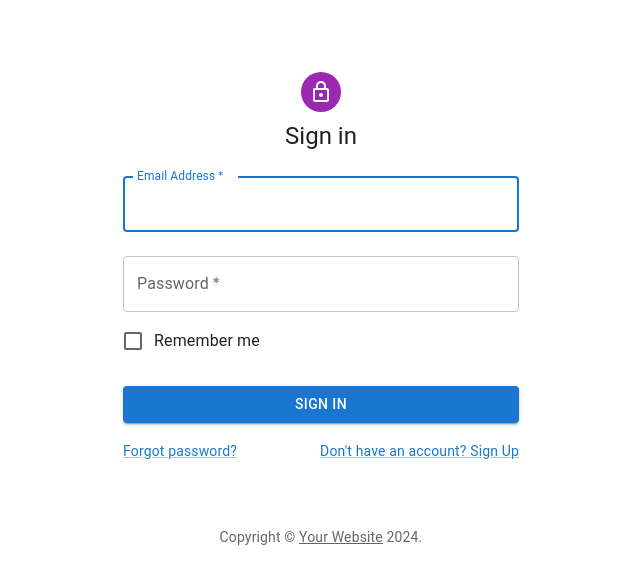
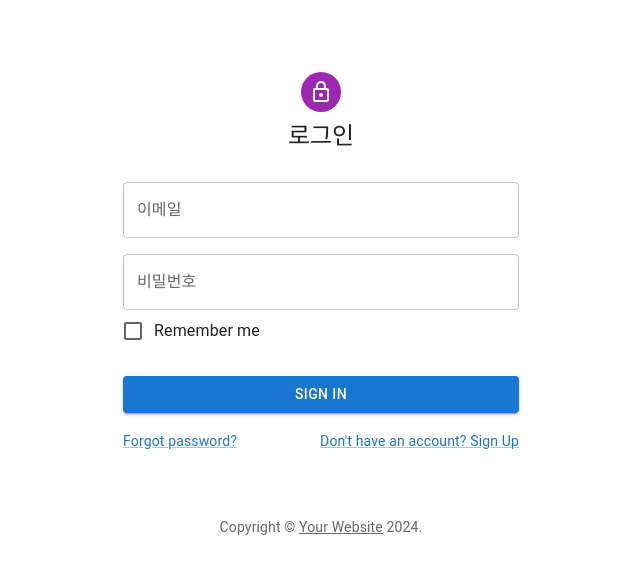
Before and after one commit to JH-PARK97/board-client, a React (Create React App) app: page /signin in a window 1280 px wide. Shown: the top 584 px of the page, without its empty margins (319-959 px from the left). Built offline with nearby package versions, Linux system fonts and the light colour scheme.

Commit message:
폴더 구조 변경 및 로그인 페이지, 로그인 동작 추가 중

```diff
--- a/src/api/auth/login.api.ts
+++ b/src/api/auth/login.api.ts
@@ -0,0 +1,10 @@
+import axios from 'axios';
+
+export default async function loginAPI(body: any) {
+    const { email, password } = body;
+    console.log('body : ',body);
+    await axios.post('http://localhost:8080/api/v1/post/login', {
+        email,
+        password,
+    });
+}
--- a/src/api/auth/login.validate.ts
+++ b/src/api/auth/login.validate.ts
@@ -1,26 +1,10 @@
-// import { z } from 'zod';
+import { z } from 'zod';
 
-// export const schema = z
-//     .object({
-//         email: z.string().email('이메일 양식이 올바르지 않습니다.'),
-//         password: z.string().regex(/^(?=.*\d)(?=.*[a-z])[a-z0-9]{8,20}$/, {
-//             message: '영문+숫자를 조합하여 8~20자 내외로 입력해 주세요.',
-//         }),
-//         passwordConfirm: z.string(),
-//         age: z
-//             .string()
-//             .min(1, '나이를 선택해 주세요.')
-//             .regex(/^[0-9]+$/, '숫자만 입력 가능합니다.'),
-//         gender: z.string().min(1, '성별을 선택해 주세요.'),
-//         phoneNumber: z.string().min(1, '전화번호를 입력해 주세요'),
-//     })
-//     .superRefine(({ password, passwordConfirm }, ctx) => {
-//         if (password !== passwordConfirm) {
-//             ctx.addIssue({
-//                 code: 'custom',
-//                 message: '비밀번호 확인이 일치하지 않습니다.',
-//                 path: ['passwordConfirm'],
-//             });
-//         }
-//     });
-// export type SignInBodySchema = z.infer<typeof schema>;
+export const schema = z.object({
+    email: z.string().email('이메일 양식이 올바르지 않습니다.'),
+    password: z.string().regex(/^(?=.*\d)(?=.*[a-z])[a-z0-9]{8,20}$/, {
+        message: '영문+숫자를 조합하여 8~20자 내외로 입력해 주세요.',
+    }),
+});
+
+export type SignInBodySchema = z.infer<typeof schema>;
--- a/src/components/auth/SignIn.tsx
+++ b/src/components/auth/SignIn.tsx
@@ -1,4 +1,4 @@
-import React from 'react';
+import React, { useMemo } from 'react';
 
 // components
 import Avatar from '@mui/material/Avatar';
@@ -14,6 +14,15 @@ import LockOutlinedIcon from '@mui/icons-material/LockOutlined';
 import Typography from '@mui/material/Typography';
 import Container from '@mui/material/Container';
 import { createTheme, ThemeProvider } from '@mui/material/styles';
+
+import { useForm, SubmitHandler } from 'react-hook-form';
+import { SignInBodySchema } from '../../api/auth/login.validate';
+import { zodResolver } from '@hookform/resolvers/zod';
+import { schema as SignInSchema } from '../../api/auth/login.validate';
+import loginAPI from '../../api/auth/login.api';
+import { AxiosError } from 'axios';
+import { FormInput } from '../shared/Form';
+import { FormHelperText } from '@mui/material';
 
 function Copyright(props: any) {
     return (
@@ -31,13 +40,35 @@ function Copyright(props: any) {
 const defaultTheme = createTheme();
 
 export default function SignIn() {
-    const handleSubmit = (event: React.FormEvent<HTMLFormElement>) => {
-        event.preventDefault();
-        const data = new FormData(event.currentTarget);
-        console.log({
-            email: data.get('email'),
-            password: data.get('password'),
-        });
+    const defaultValues = useMemo(() => {
+        return {
+            email: '',
+            password: '',
+        };
+    }, []);
+
+    const {
+        handleSubmit,
+        control,
+        watch,
+        setError,
+        formState: { errors },
+    } = useForm<SignInBodySchema>({
+        resolver: zodResolver(SignInSchema),
+        defaultValues,
+    });
+    console.log(errors);
+
+    const onSubmit: SubmitHandler<SignInBodySchema> = async (data) => {
+        try {
+            console.log(data);
+            await loginAPI(data);
+        } catch (error) {
+            if (error instanceof AxiosError) {
+            } else {
+                console.error(error);
+            }
+        }
     };
 
     return (
@@ -56,29 +87,27 @@ export default function SignIn() {
                         <LockOutlinedIcon />
                     </Avatar>
                     <Typography component="h1" variant="h5">
-                        Sign in
+                        로그인
                     </Typography>
-                    <Box component="form" onSubmit={handleSubmit} noValidate sx={{ mt: 1 }}>
-                        <TextField
-                            margin="normal"
-                            required
-                            fullWidth
-                            id="email"
-                            label="Email Address"
-                            name="email"
-                            autoComplete="email"
-                            autoFocus
-                        />
-                        <TextField
-                            margin="normal"
-                            required
-                            fullWidth
-                            name="password"
-                            label="Password"
-                            type="password"
-                            id="password"
-                            autoComplete="current-password"
-                        />
+
+                    <form className="login-form" onSubmit={handleSubmit(onSubmit)} style={{ marginTop: 30 }}>
+                        <Grid container spacing={2}>
+                            <Grid item xs={12}>
+                                <FormInput fullWidth name="email" control={control} label="이메일" />
+                                {errors.email && <FormHelperText error>{errors?.email?.message}</FormHelperText>}
+                            </Grid>
+
+                            <Grid item xs={12}>
+                                <FormInput
+                                    fullWidth
+                                    name="password"
+                                    control={control}
+                                    label="비밀번호"
+                                    type={'password'}
+                                />
+                                {errors.password && <FormHelperText error>{errors?.password?.message}</FormHelperText>}
+                            </Grid>
+                        </Grid>
                         <FormControlLabel control={<Checkbox value="remember" color="primary" />} label="Remember me" />
                         <Button type="submit" fullWidth variant="contained" sx={{ mt: 3, mb: 2 }}>
                             Sign In
@@ -95,8 +124,9 @@ export default function SignIn() {
                                 </Link>
                             </Grid>
                         </Grid>
-                    </Box>
+                    </form>
                 </Box>
+
                 <Copyright sx={{ mt: 8, mb: 4 }} />
             </Container>
         </ThemeProvider>
--- a/src/components/auth/SignUp.tsx
+++ b/src/components/auth/SignUp.tsx
@@ -16,11 +16,11 @@ import { FormInput, FormRadioGroup, FormSelect } from '../shared/Form/index';
 // form & type
 import { zodResolver } from '@hookform/resolvers/zod';
 import { useForm, SubmitHandler } from 'react-hook-form';
-import { schema as SignUpSchema } from '@/api/user/create/user.validate';
-import type { SignUpBodySchema } from '@/api/user/create/user.validate';
+import { schema as SignUpSchema } from '../../api/user/create/user.validate';
+import type { SignUpBodySchema } from '../../api/user/create/user.validate';
 
 // fetch
-import createUserAPI from '@/api/user/create/user.api';
+import createUserAPI from '../../api/user/create/user.api';
 import { AxiosError } from 'axios';
 
 function Copyright(props: any) {
@@ -165,7 +165,7 @@ export default function SignUp() {
                         </Button>
                         <Grid container justifyContent="flex-end">
                             <Grid item>
-                                <Link href="/Home" variant="body2">
+                                <Link href="/signin" variant="body2">
                                     이미 계정이 있으신가요?
                                 </Link>
                             </Grid>
```
Also changed, not shown: tsconfig.json (+5 -5 lines), src/api/user/create/user.api.tsx (renamed from src/api/user/create/user.api.ts), src/api/user/create/user.validate.tsx (renamed from src/api/user/create/user.validate.ts).
